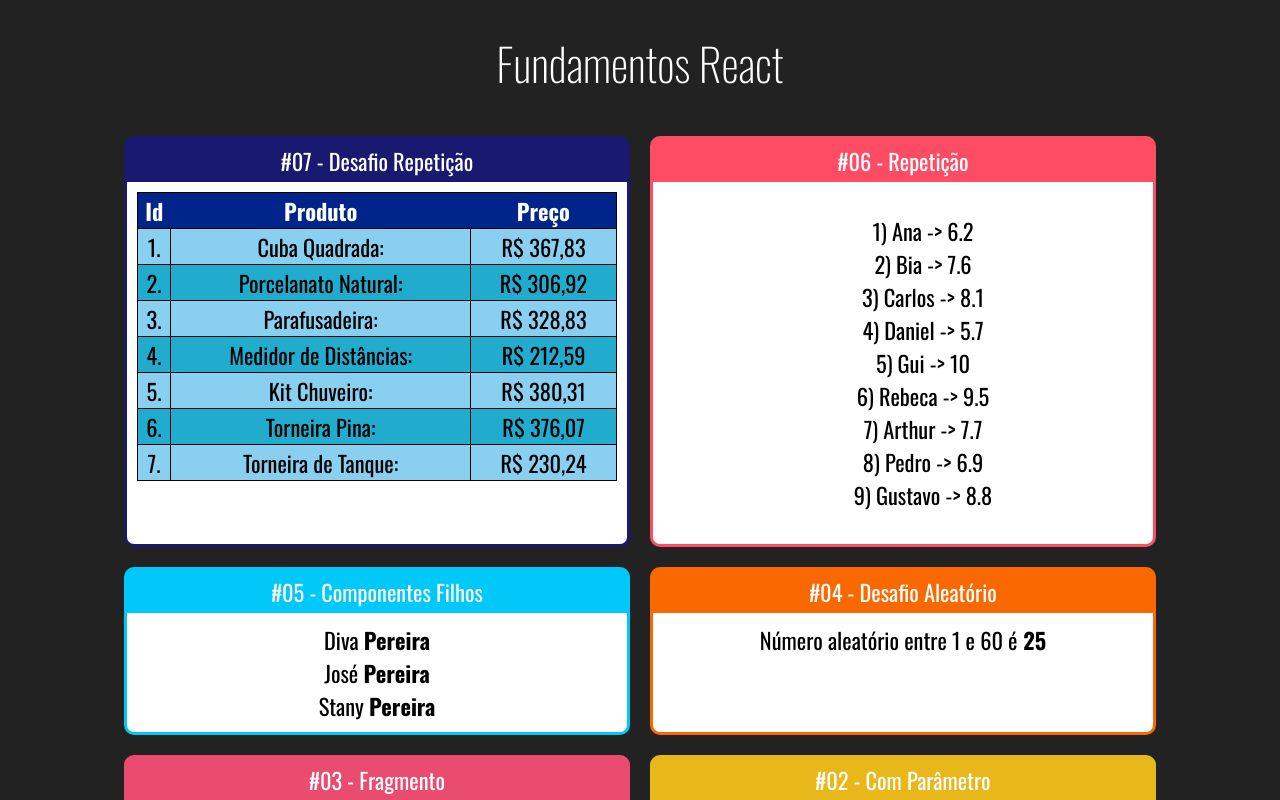
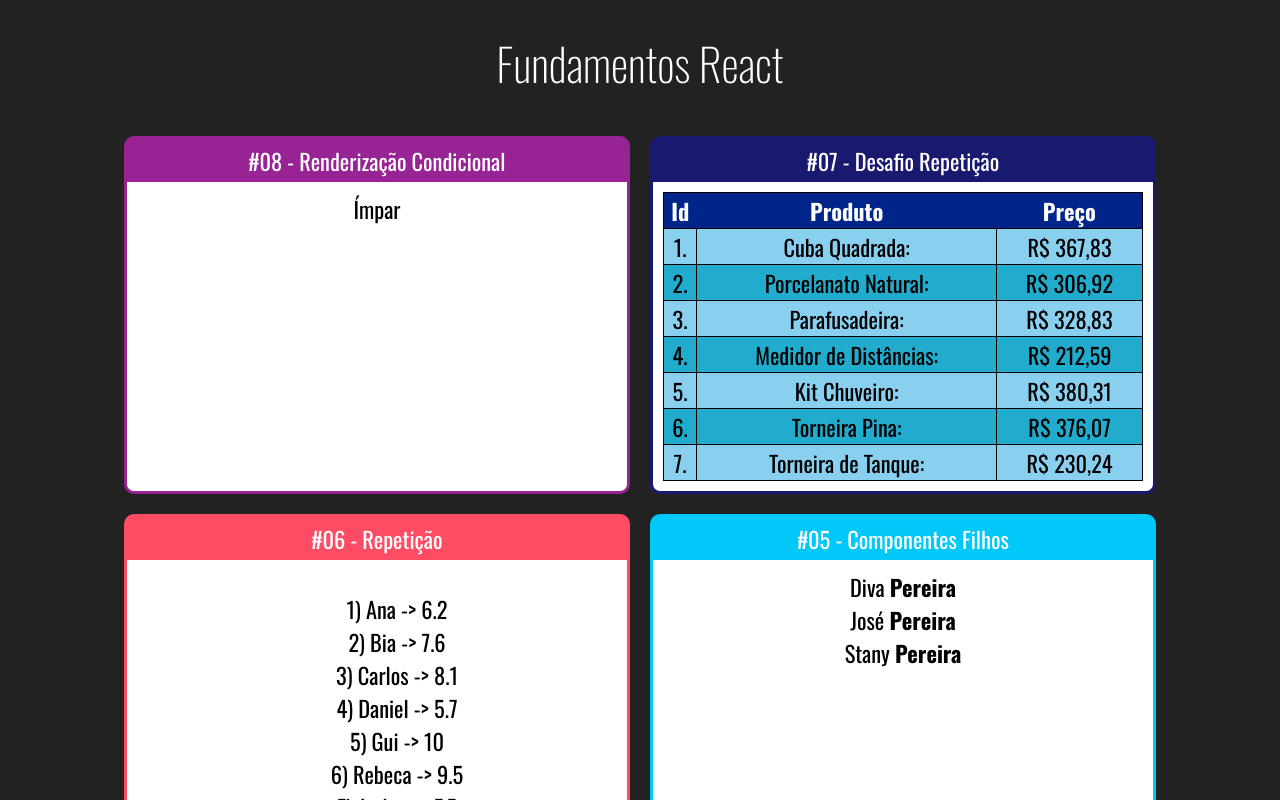
Before and after one commit to stanycruz/curso-react, a React (Create React App) app: page / in a window 1280 px wide. Shown: the top 800 px of the page. Built offline with nearby package versions, Linux system fonts and the light colour scheme.

Commit message:
Renderização Condicional #01

```diff
--- a/src/App.jsx
+++ b/src/App.jsx
@@ -1,6 +1,7 @@
 import './App.css'
 import React from 'react'
 
+import ParOuImpar from './components/condicional/ParOuImpar'
 import TabelaProdutos from './components/repeticao/TabelaProdutos'
 import ListaAlunos from './components/repeticao/ListaAlunos'
 import Familia from './components/basicos/Familia'
@@ -16,6 +17,10 @@
         <h1>Fundamentos React</h1>
 
         <div className="Cards">
+            <Card titulo="#08 - Renderização Condicional" color="#982395">
+                <ParOuImpar numero={21}></ParOuImpar>
+            </Card>
+
             <Card titulo="#07 - Desafio Repetição" color="#191970">
                 <TabelaProdutos />
             </Card>
--- /dev/null
+++ b/src/components/condicional/ParOuImpar.jsx
@@ -0,0 +1,13 @@
+import React from 'react'
+
+export default props => {
+    const isPar = props.numero % 2 === 0
+    return (
+        <div>
+            {isPar ?
+                <span>Par</span> :
+                <span>Ímpar</span>
+            }
+        </div>
+    )
+}
```
